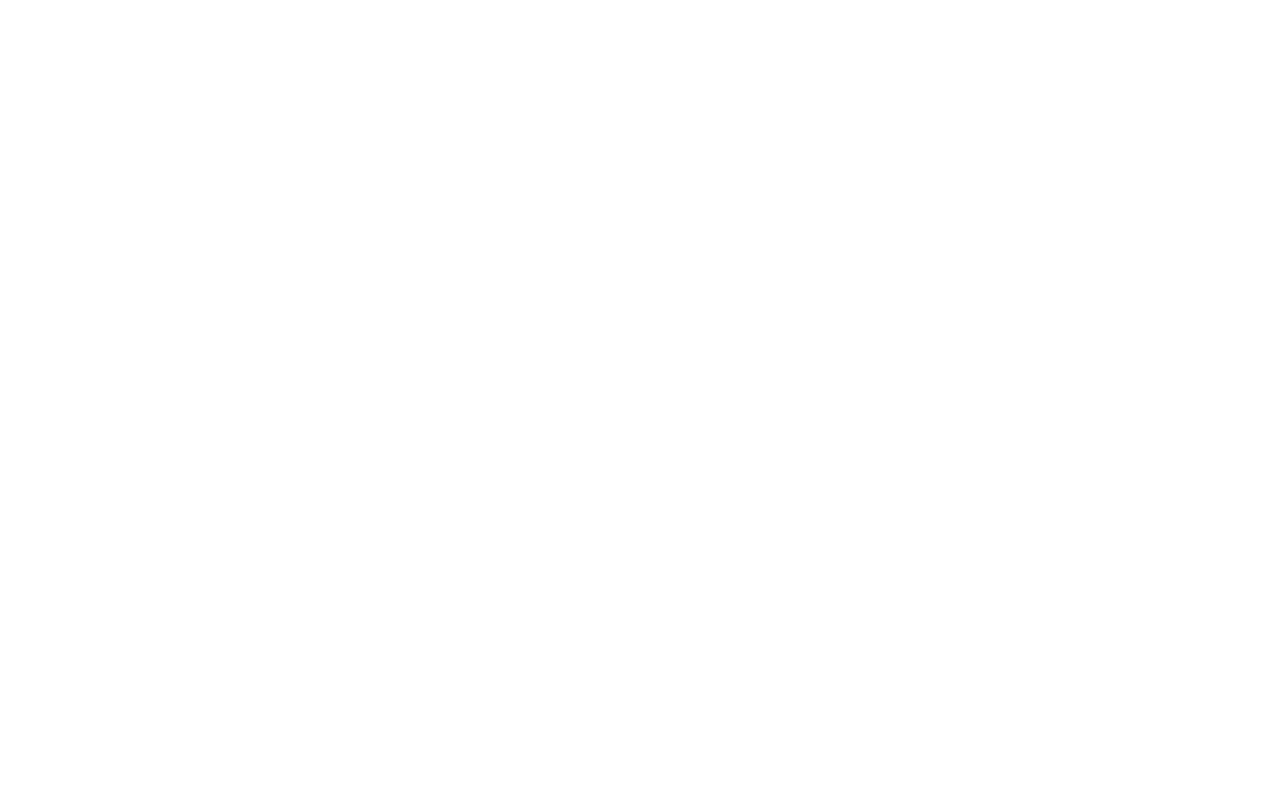
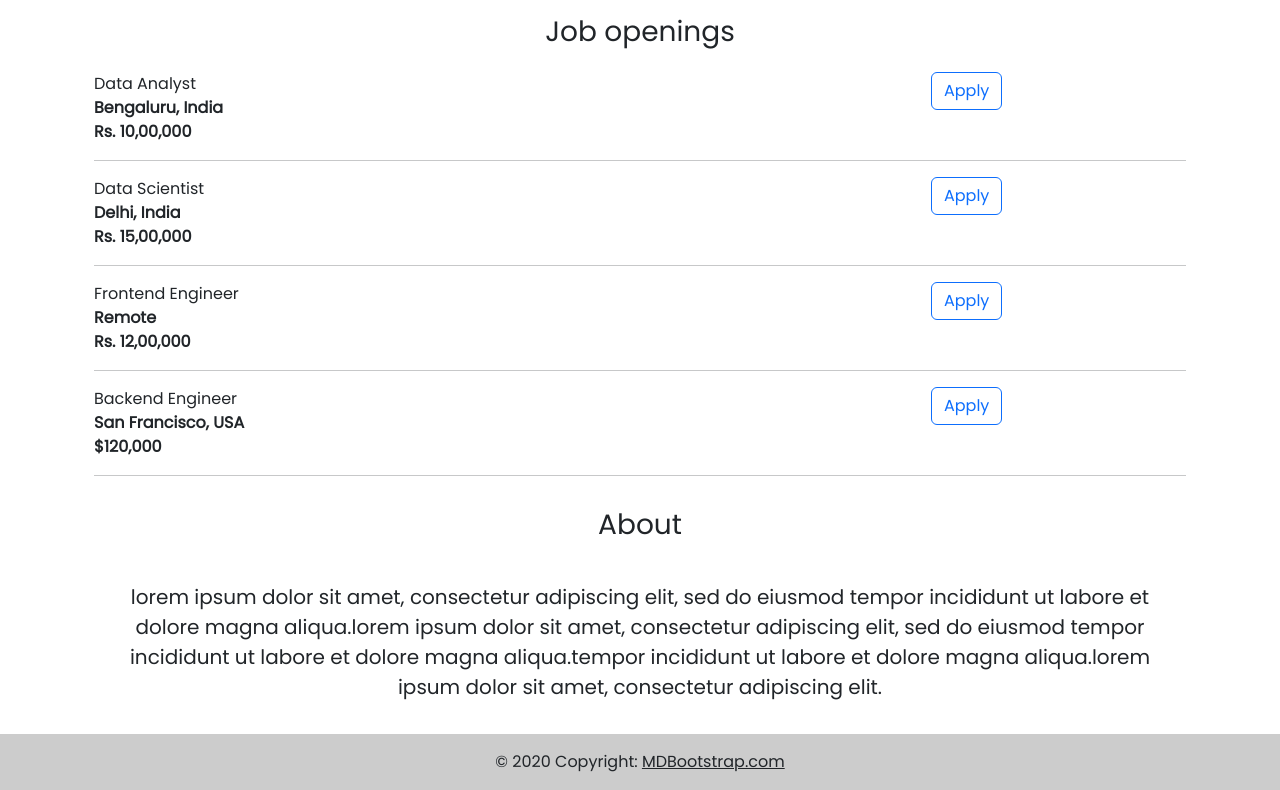
Before and after one commit to snehasparkles/Careers_website, a Flask app: page / in a window 1280 px wide. Before the commit the part shown is empty. Shown: the part 431-1221 px from the top of the page. Before the commit the page ends 109 px from the top, so only its background shows below. Run offline with Flask 3, Linux system fonts and the light colour scheme.

Commit message:
styles added

```diff
--- a/main.py
+++ b/main.py
@@ -2,10 +2,36 @@ from flask import Flask, render_template
 
 app = Flask(__name__)
 
+job = [
+  {
+    'id': 1,
+    'title': 'Data Analyst',
+    'location': 'Bengaluru, India',
+    'salary': 'Rs. 10,00,000'
+  },
+  {
+    'id': 2,
+    'title': 'Data Scientist',
+    'location': 'Delhi, India',
+    'salary': 'Rs. 15,00,000'
+  },
+  {
+    'id': 3,
+    'title': 'Frontend Engineer',
+    'location': 'Remote',
+    'salary': 'Rs. 12,00,000'
+  },
+  {
+    'id': 4,
+    'title': 'Backend Engineer',
+    'location': 'San Francisco, USA',
+    'salary': '$120,000'
+  }
+]
 
 @app.route('/')
 def home():
-  return render_template("index.html")
+  return render_template("index.html",job = job)
 
 
 if __name__ == "__main__":
--- /dev/null
+++ b/static/style.css
@@ -0,0 +1,6 @@
+body{
+font-family: 'Poppins', sans-serif;
+margin: 0;
+padding: 0;
+box-sizing: border-box;
+}
--- a/templates/index.html
+++ b/templates/index.html
@@ -5,9 +5,76 @@
   <meta http-equiv="X-UA-Compatible" content="IE=edge">
   <meta name="viewport" content="width=device-width, initial-scale=1.0">
   <title>Document</title>
+  <link href="https://cdn.jsdelivr.net/npm/bootstrap@5.3.2/dist/css/bootstrap.min.css" rel="stylesheet" integrity="sha384-T3c6CoIi6uLrA9TneNEoa7RxnatzjcDSCmG1MXxSR1GAsXEV/Dwwykc2MPK8M2HN" crossorigin="anonymous">
+  <link href="https://fonts.googleapis.com/css2?family=Poppins&display=swap" rel="stylesheet">
+  <link href ="style.css" rel="stylesheet" type="text/css">
 </head>
 <body>
-  <h1>success</h1>
-  <h1>learn</h1>
+  <nav class="navbar bg-body-tertiary">
+    <div class="container-fluid ">
+      <a class="navbar-brand ml-3" href="#">
+        <img src="https://getbootstrap.com/docs/5.3/assets/brand/bootstrap-logo.svg" alt="Logo" width="30" height="24" class="d-inline-block align-text-top">
+        MGMS
+      </a>
+    </div>
+  </nav>
+
+  <div class="container">
+    <section>
+      <div class = "text-center p-3">
+        <h3>Career website</h3>
+      </div>
+
+    </section>
+    <section>
+      <img src="https://images.unsplash.com/photo-1682695796497-31a44224d6d6?q=80&w=1770&auto=format&fit=crop&ixlib=rb-4.0.3&ixid=M3wxMjA3fDF8MHxwaG90by1wYWdlfHx8fGVufDB8fHx8fA%3D%3D" width=100% height=300px>
+
+    </section>
+    <section>
+      <div class = "text-center p-3">
+        <h3>Job openings</h3>
+      </div>
+
+    </section>
+
+
+    <section>
+      <div class = "container">
+        {% for jo in job %}
+        {% include "jobs.html" %}
+        {% endfor %}
+
+      </div>
+
+    </section>
+    <section>
+      <div class = "text-center p-3">
+        <h3>About</h3>
+      </div>
+
+
+    </section>
+
+
+    <section>
+      <div class = "text-center p-3 ">
+        <p class="lead">
+          lorem ipsum dolor sit amet, consectetur adipiscing elit, sed do eiusmod tempor incididunt ut labore et dolore magna aliqua.lorem ipsum dolor sit amet, consectetur adipiscing elit, sed do eiusmod tempor incididunt ut labore et dolore magna aliqua.tempor incididunt ut labore et dolore magna aliqua.lorem ipsum dolor sit amet, consectetur adipiscing elit.
+        </p>
+      </div>
+
+    </section>
+
+
+
+  </div>
+  <footer>
+    <div class="text-center p-3" style="background-color: rgba(0, 0, 0, 0.2)">
+      © 2020 Copyright:
+      <a class="text-dark" href="https://mdbootstrap.com/">MDBootstrap.com</a>
+    </div>
+    <!-- Copyright -->
+  </footer>
+
 </body>
 </html>
--- /dev/null
+++ b/templates/jobs.html
@@ -0,0 +1,20 @@
+<div class="row">
+<div class="col-9"
+
+  <h4>{{jo["title"]}}</h4>
+
+<div>
+  <b >{{jo["location"]}}</b>
+</div >
+{% if "salary" in jo %}
+<div>
+  <b>{{jo["salary"]}}</b>
+</div>
+{% endif %}
+
+</div>
+<div class="col-3">
+<button type="button" class="btn btn-outline-primary">Apply</button>
+</div>
+</div>
+<hr>
```
